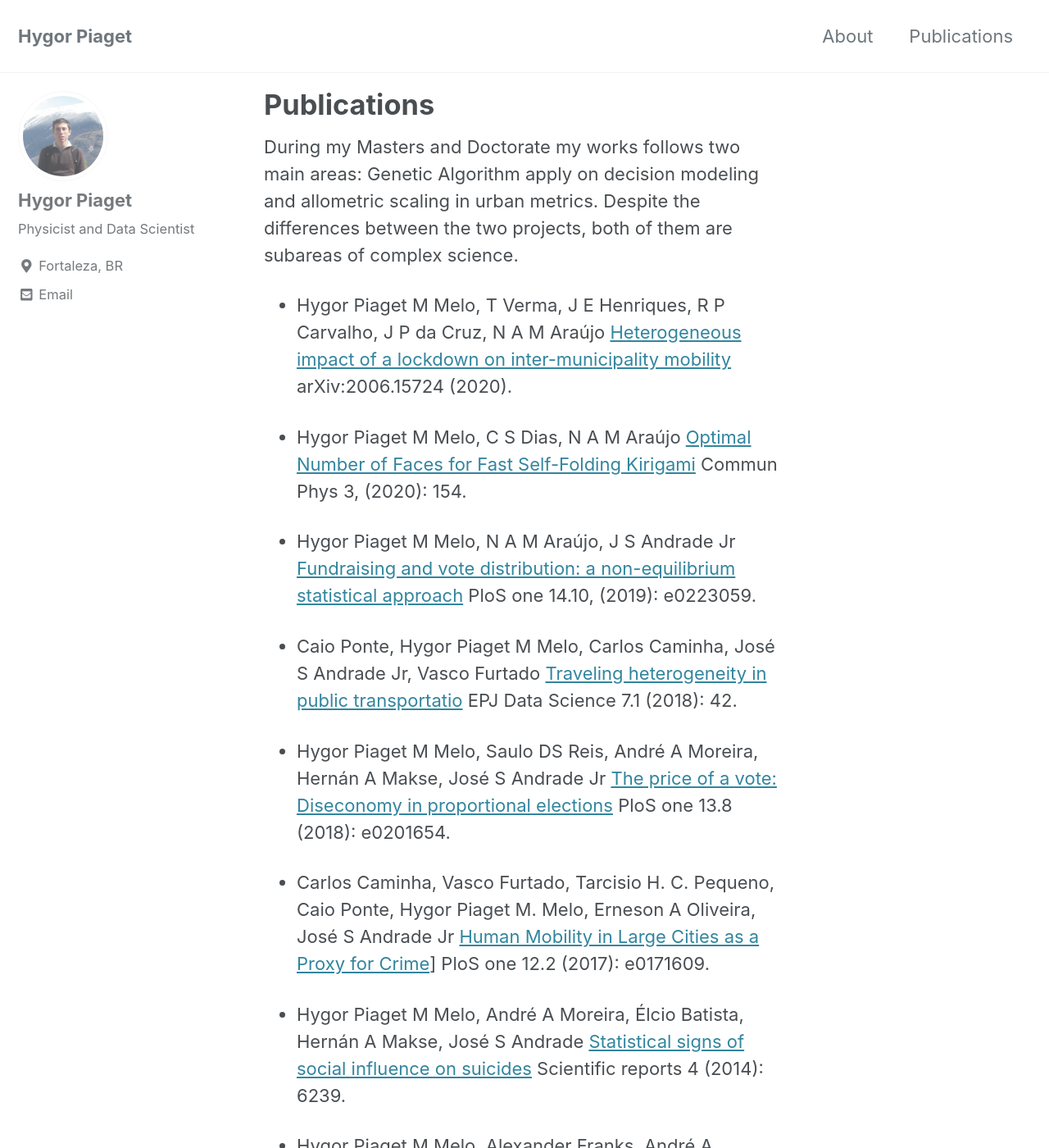
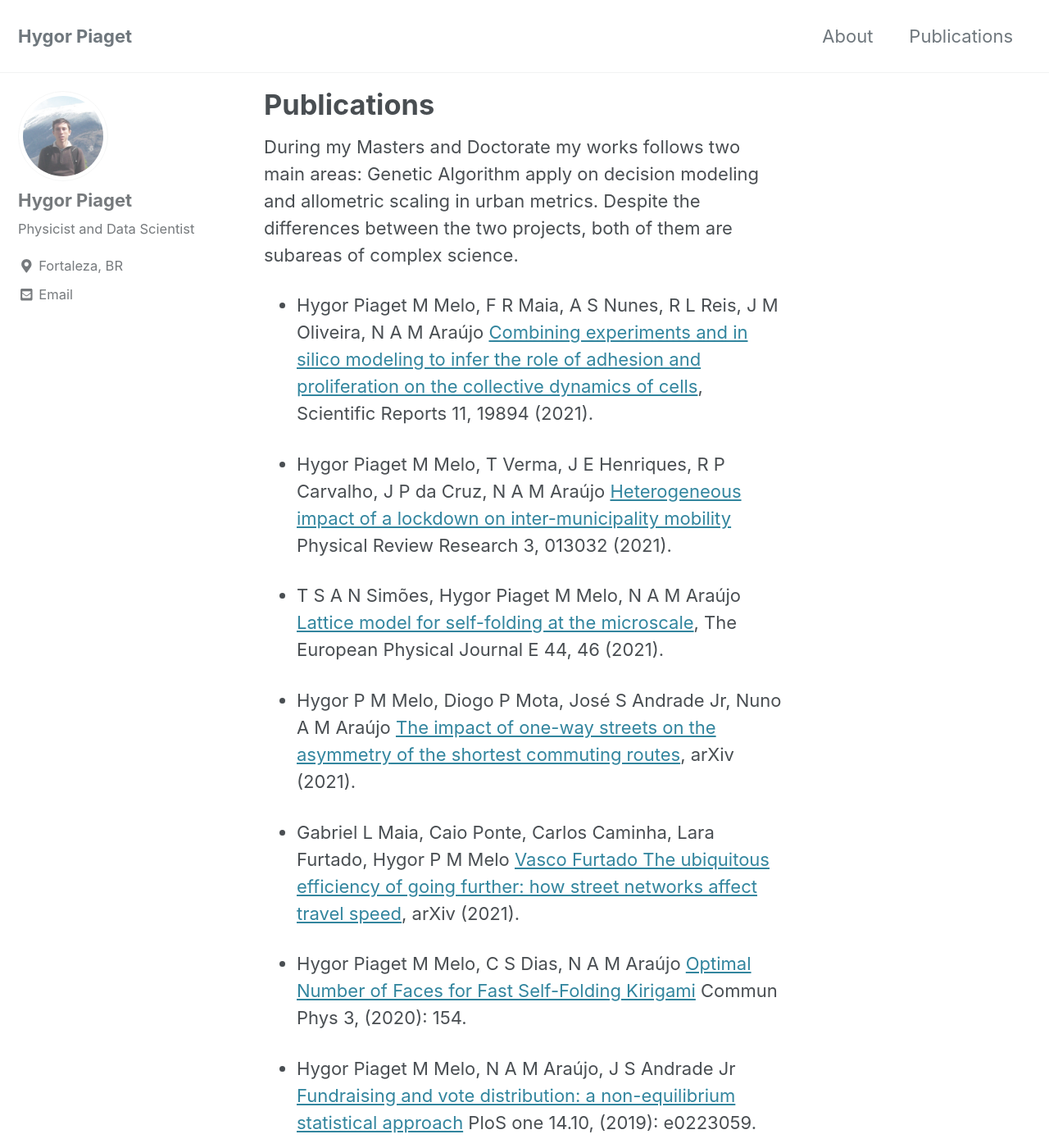
Before and after one commit to HygorPiaget/HygorPiaget.github.io, a Jekyll site: the page built from _pages/publications.md, in a window 1280 px wide and 1400 px high. Shown: the whole window at 82% size. Built offline with Jekyll 4.4.1, drawn with Linux system fonts in a browser that asks for light colours; cached includes are drawn as plain includes; nearby versions of some CDN libraries.

Commit message:
Update publications.md

```diff
--- a/_pages/publications.md
+++ b/_pages/publications.md
@@ -28,8 +28,17 @@ of complex science.
 <!--main focus of my current and future research.-->
 
 
-* Hygor Piaget M Melo, T Verma, J E Henriques, R P Carvalho, J P da Cruz, N A M Araújo [Heterogeneous impact of a lockdown on inter-municipality mobility](https://arxiv.org/abs/2006.15724) arXiv:2006.15724 (2020).
+* Hygor Piaget M Melo, F R Maia, A S Nunes, R L Reis, J M Oliveira, N A M Araújo [Combining experiments and in silico modeling to infer the role of adhesion and proliferation on the collective dynamics of cells](https://doi.org/10.1038/s41598-021-99390-x),  Scientific Reports 11, 19894 (2021).
 
+
+* Hygor Piaget M Melo, T Verma, J E Henriques, R P Carvalho, J P da Cruz, N A M Araújo [Heterogeneous impact of a lockdown on inter-municipality mobility](https://doi.org/10.1103/PhysRevResearch.3.013032) Physical Review Research 3, 013032 (2021).
+
+
+* T S A N Simões, Hygor Piaget M Melo, N A M Araújo [Lattice model for self-folding at the microscale](https://doi.org/10.1140/epje/s10189-021-00056-3),  The European Physical Journal E 44, 46 (2021).
+
+* Hygor P M Melo, Diogo P Mota, José S Andrade Jr, Nuno A M Araújo [The impact of one-way streets on the asymmetry of the shortest commuting routes](https://arxiv.org/abs/2111.07434), arXiv (2021).
+
+*  Gabriel L Maia, Caio Ponte, Carlos Caminha, Lara Furtado, Hygor P M Melo [Vasco Furtado The ubiquitous efficiency of going further: how street networks affect travel speed](https://arxiv.org/abs/2111.07801), arXiv (2021).
 
 * Hygor Piaget M Melo, C S Dias, N A M Araújo [Optimal Number of Faces for Fast Self-Folding Kirigami](https://www.nature.com/articles/s42005-020-00423-0) Commun Phys 3, (2020): 154.
 
```
